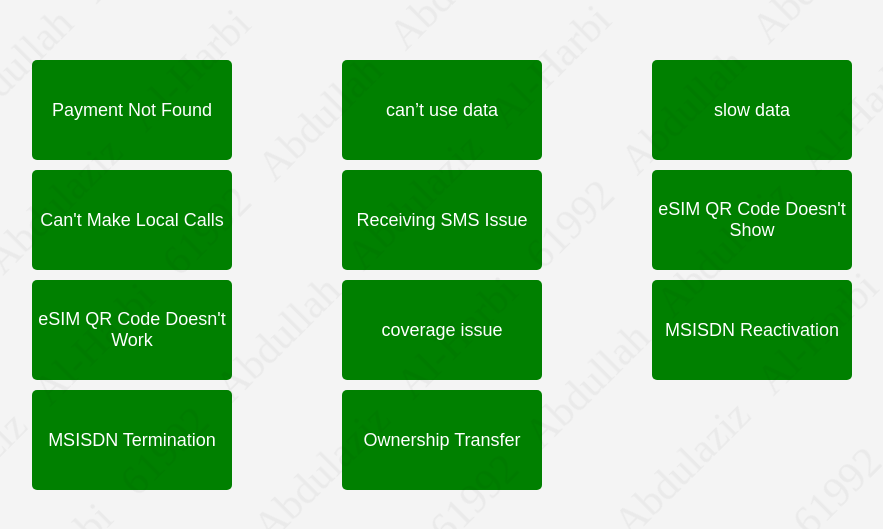
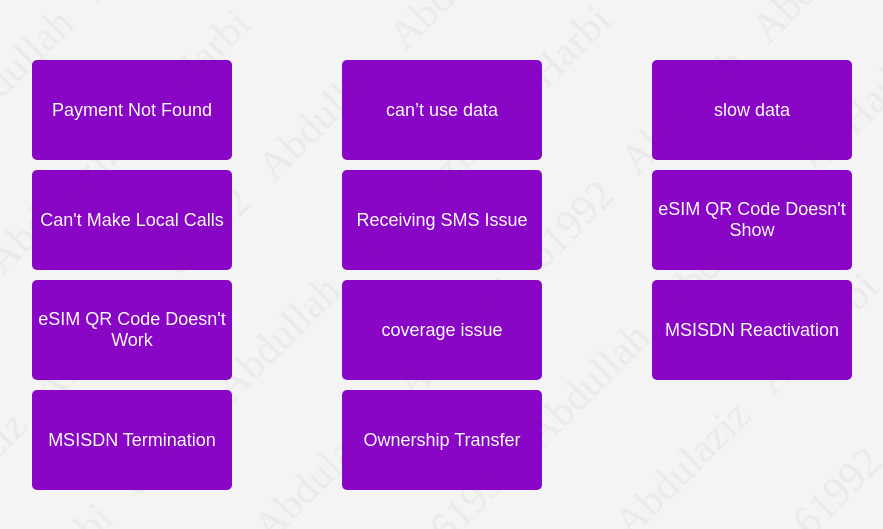
Before and after one commit to AbdullahCCCUS/TKTs, a plain HTML site: page index.html in a window 1280 px wide. Shown: the part 125-654 px from the top of the page, without its empty margins (148-1031 px from the left). Drawn offline with Linux system fonts and the light colour scheme.

Commit message:
Update index.html

```diff
--- a/index.html
+++ b/index.html
@@ -45,7 +45,7 @@
         .button-container button {
             width: 200px;
             height: 100px;
-            background-color: green;
+            background-color: #8a06c7;
             color: white;
             border: none;
             border-radius: 5px;
```
